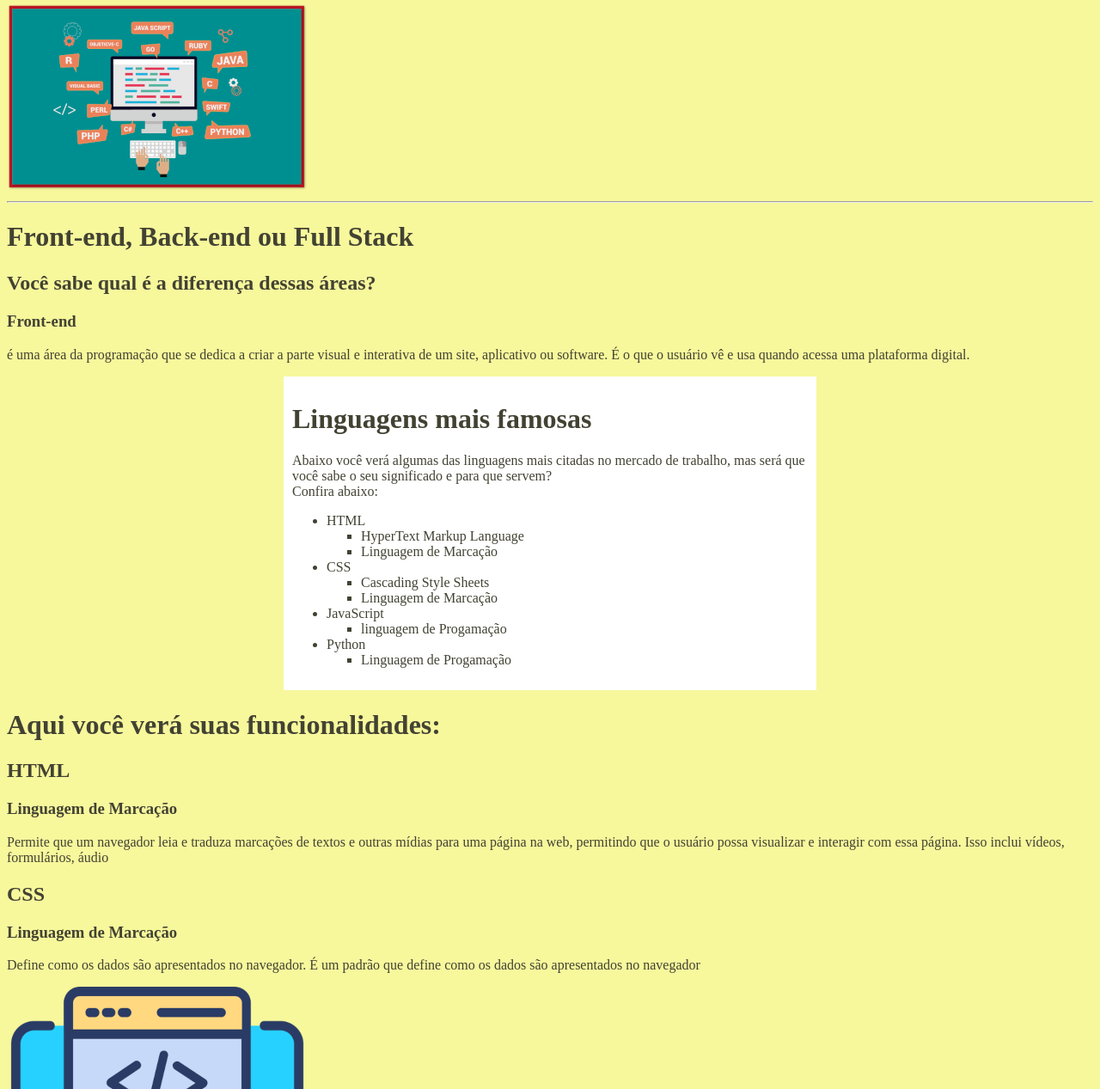
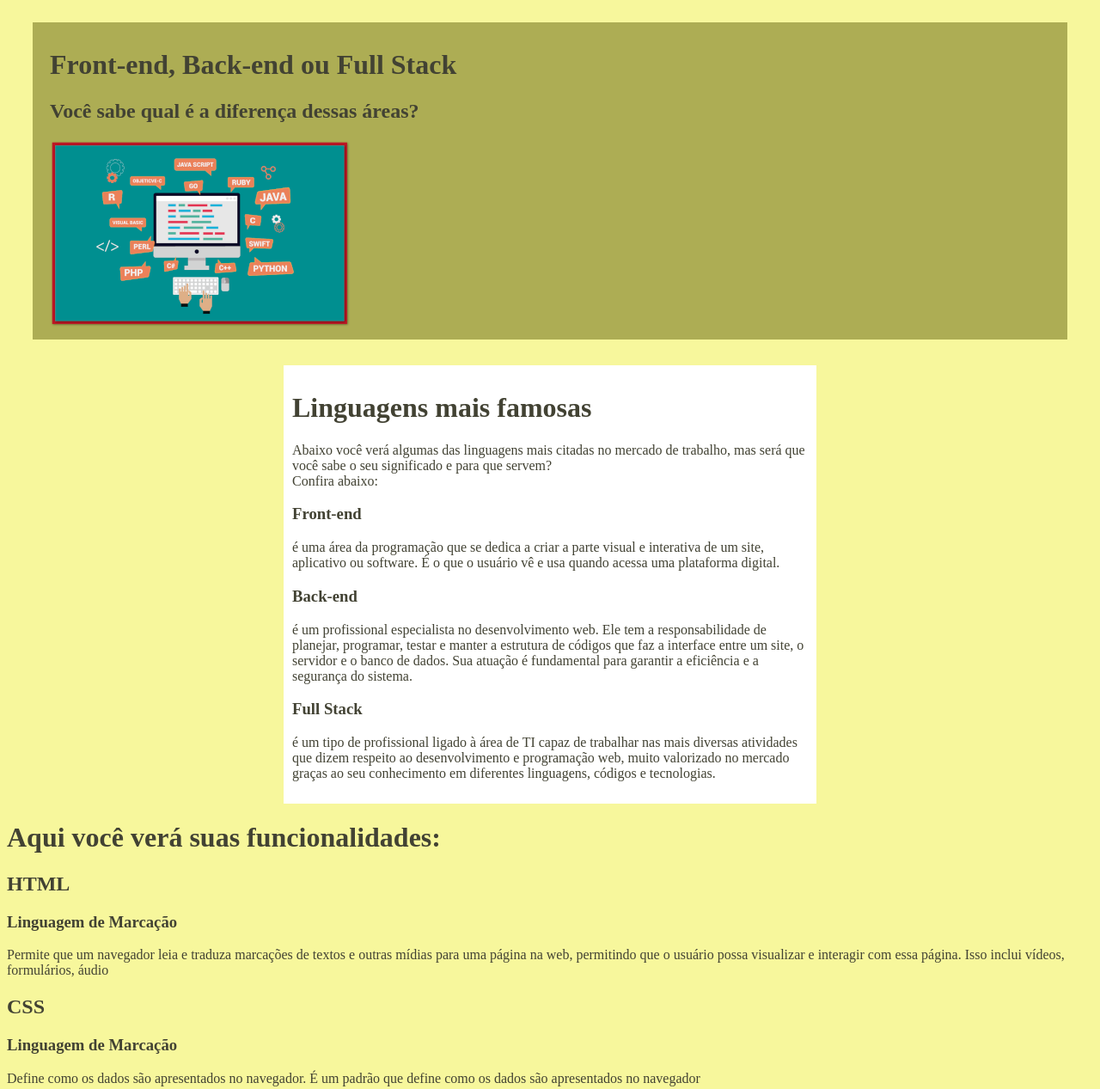
Before and after one commit to gabrielcampos00/html-css, a plain HTML site: page projetos/proj01/index.html in a window 1280 px wide. Shown: the part 4-1271 px from the top of the page at 86% size. Drawn offline with Linux system fonts and the light colour scheme.

Commit message:
atualizacao proj pessoal

```diff
--- a/projetos/proj01/index.html
+++ b/projetos/proj01/index.html
@@ -8,16 +8,38 @@
 </head>
 <body>
 
-    <img src="imagens/progamacao.png" alt="progamacao">
-<hr>
-    <h1>Front-end, Back-end ou Full Stack</h1>
-    <h2>Você sabe qual é a diferença dessas áreas?</h2>
-<h3>Front-end</h3>
-<p> é uma área da programação que se dedica a criar a parte visual e interativa de um site, aplicativo ou software. É o que o usuário vê e usa quando acessa uma plataforma digital.</p><main>
+    <header>
+        <h1>Front-end, Back-end ou Full Stack</h1>
+        <h2>Você sabe qual é a diferença dessas áreas?</h2>
+        <img src="imagens/progamacao.png" alt="progamacao">
+
+    </header>
+
+<main>
+
     <h1>Linguagens mais famosas</h1>
     <p>Abaixo você verá algumas das linguagens mais citadas no mercado de trabalho, mas será que você sabe o seu significado e para que servem? <br>
         Confira abaixo:
     </p>
+    <article>
+        <h3>Front-end</h3>
+        <p> é uma área da programação que se dedica a criar a parte visual e interativa de um site, aplicativo ou software. É o que o usuário vê e usa quando acessa uma plataforma digital.</p>
+    <h3>Back-end</h3>
+<p> é um profissional especialista no desenvolvimento web. Ele tem a responsabilidade de planejar, programar, testar e manter a estrutura de códigos que faz a interface entre um site, o servidor e o banco de dados. Sua atuação é fundamental para garantir a eficiência e a segurança do sistema.</p>
+
+    <h3>Full Stack</h3>
+<p> é um tipo de profissional ligado à área de TI capaz de trabalhar nas mais diversas atividades que dizem respeito ao desenvolvimento e programação web, muito valorizado no mercado graças ao seu conhecimento em diferentes linguagens, códigos e tecnologias.</p>
+    </article>
+
+</main>
+    <h1>Aqui você verá suas funcionalidades:</h2>
+    <h2>HTML</h2>
+    <h3>Linguagem de Marcação</h3>
+    <P>Permite que um navegador leia e traduza marcações de textos e outras mídias para uma página na web, permitindo que o usuário possa visualizar e interagir com essa página. Isso inclui vídeos, formulários, áudio</P>
+    <h2>CSS</h2>
+    <h3>Linguagem de Marcação</h3>
+    <p>Define como os dados são apresentados no navegador. É um padrão que define como os dados são apresentados no navegador  </p>
+
     <ul type="disc">
         <li>HTML</li>
         <ul type="square">
@@ -38,25 +60,13 @@
             <li>Linguagem de Progamação</li>
         </ul>
     </ul>
-</main>
-    <h1>Aqui você verá suas funcionalidades:</h2>
-    <h2>HTML</h2>
-    <h3>Linguagem de Marcação</h3>
-    <P>Permite que um navegador leia e traduza marcações de textos e outras mídias para uma página na web, permitindo que o usuário possa visualizar e interagir com essa página. Isso inclui vídeos, formulários, áudio</P>
-    <h2>CSS</h2>
-    <h3>Linguagem de Marcação</h3>
-    <p>Define como os dados são apresentados no navegador. É um padrão que define como os dados são apresentados no navegador  </p>
-    <img src="imagens/marcacao.png" alt="marcacao">
+
     <h2>JavaScript</h2>
     <h3>Linguagem e Progamação</h3>
     <p>Permite a você implementar itens complexos em páginas web. É responsável também por toda a parte interativa qye o usuário pode ter com o sistema. </p>
     <h2>Python</h2>
     <h3>Linguagem de Progamação</h3>
     <p>Corrigir e remover dados incorretos, o que é conhecido como limpeza de dados. Extrair e selecionar vários recursos de dados. Rotulagem de dados, que é a adição de nomes significativos aos dados.</p>
-<h3>Back-end</h3>
-<p> é um profissional especialista no desenvolvimento web. Ele tem a responsabilidade de planejar, programar, testar e manter a estrutura de códigos que faz a interface entre um site, o servidor e o banco de dados. Sua atuação é fundamental para garantir a eficiência e a segurança do sistema.</p>
-<h3>Full Stack</h3>
-<p> é um tipo de profissional ligado à área de TI capaz de trabalhar nas mais diversas atividades que dizem respeito ao desenvolvimento e programação web, muito valorizado no mercado graças ao seu conhecimento em diferentes linguagens, códigos e tecnologias.</p>
 
 <h2>Sálarios</h2>
 <h3>Veja os sálarios desses profissionais: </h3>
--- a/projetos/proj01/style.css
+++ b/projetos/proj01/style.css
@@ -1,6 +1,12 @@
 body{
     background-color: rgb(247, 247, 156);
     color: rgb(66, 66, 51);
+}
+
+header{
+    background-color: rgb(173, 173, 84);
+    padding: 10px 20px;
+    margin: 30px;
 }
 
 main{
```
Also changed, not shown: projetos/proj04/index.html (added, +28 -0 lines), projetos/proj04/style.css (added).
